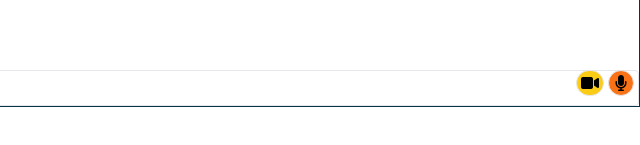
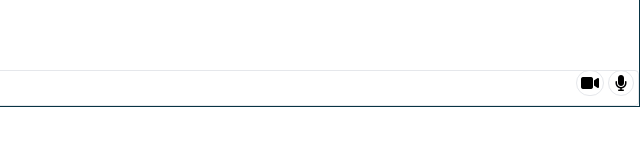
Before and after one commit to Liaksej/ahj-media, a website built with webpack: page src/index.html in a window 1280 px wide. Shown: the part 277-422 px from the top of the page, 640-1280 px from the left. Built offline with nearby package versions, Linux system fonts and the light colour scheme.

Commit message:
Eliminate bg-colour in buttons .video & .audio in index.html

```diff
--- a/src/index.html
+++ b/src/index.html
@@ -12,8 +12,8 @@
   <div class="content-container flex-auto w-auto"></div>
   <div class="input-container flex">
     <input type="text" class="input border rounded h-9 w-full" />
-    <button class="audio border rounded-full pl-1.5 pr-1.5 bg-orange-500 absolute right-1.5"><i class="fa-solid fa-microphone"></i></button>
-    <button class="video border rounded-full pl-1 pr-1 bg-yellow-400 absolute right-9"><i class="fa-solid fa-video"></i></button>
+    <button class="audio border rounded-full pl-1.5 pr-1.5 absolute right-1.5"><i class="fa-solid fa-microphone"></i></button>
+    <button class="video border rounded-full pl-1 pr-1 absolute right-9"><i class="fa-solid fa-video"></i></button>
   </div>
 </div>
 </body>
```
